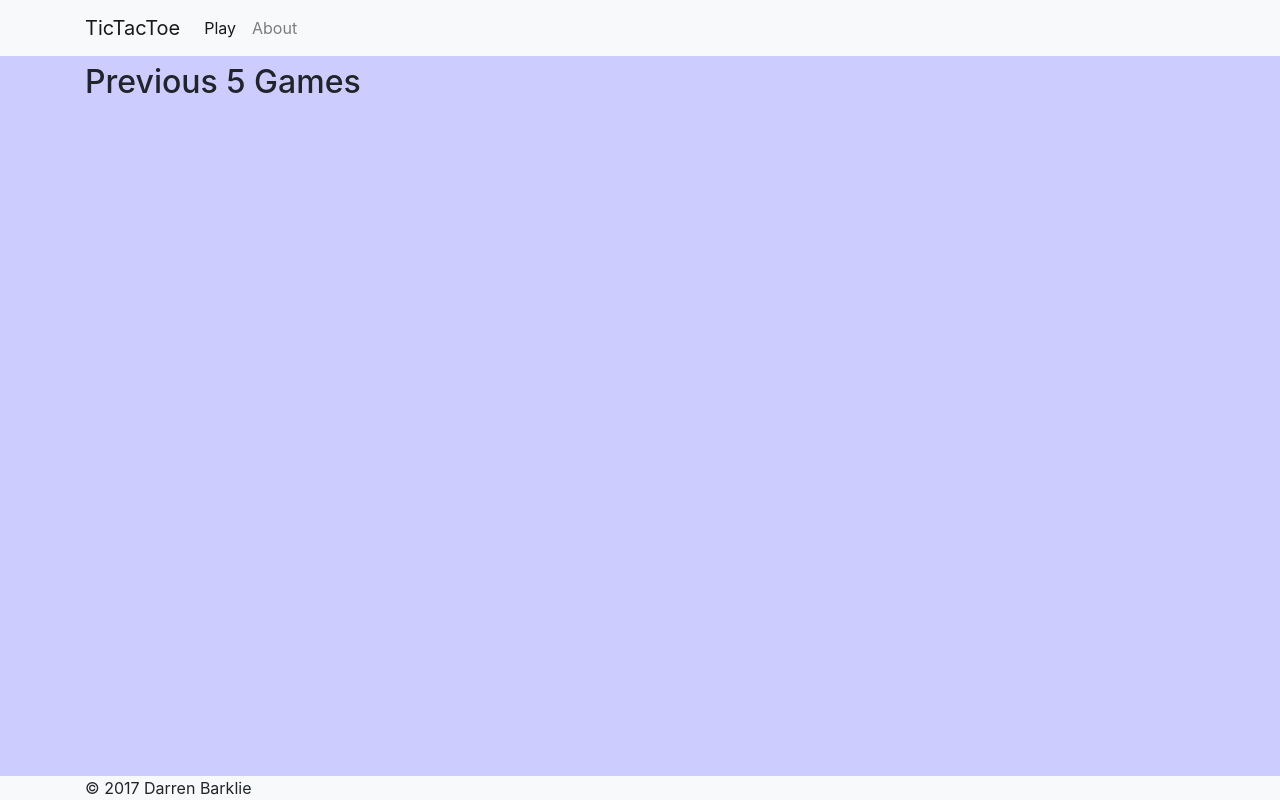
After one commit to darrenbarklie/plan-tictactoe, a CodeIgniter app: page /plan-tictactoe/index.php/games/index in a window 1280 px wide. The commit adds this page. Run offline with CodeIgniter, Linux system fonts and the light colour scheme.

Commit message:
Configure Games controllers and views

```diff
--- a/application/config/routes.php
+++ b/application/config/routes.php
@@ -1,6 +1,7 @@
 <?php
 defined('BASEPATH') OR exit('No direct script access allowed');
 
+$route['games'] = 'games/index';
 $route['default_controller'] = 'pages/view';
 $route['(:any)'] = 'pages/view/$1';
 $route['404_override'] = '';
--- /dev/null
+++ b/application/controllers/Games.php
@@ -0,0 +1,10 @@
+<?php
+  class Games extends CI_Controller{
+    public function index(){
+      $data['title'] = 'Previous 5 Games';
+
+      $this->load->view('templates/header');
+      $this->load->view('games/index', $data);
+      $this->load->view('templates/footer');
+    }
+  }
--- /dev/null
+++ b/application/views/games/index.php
@@ -0,0 +1 @@
+<h2><?= $title ?></h2>
--- a/assets/css/stylesheet.css
+++ b/assets/css/stylesheet.css
@@ -24,7 +24,8 @@ html, body {
   html .app, body .app {
     height: 100%; }
     html .app .content-container, body .app .content-container {
-      height: 100%; }
+      height: 100%;
+      padding-top: 4rem; }
     html .app .page, body .app .page {
       height: 100%;
       margin: 4.5rem 0 2.5rem; }
--- a/assets/sass/base.scss
+++ b/assets/sass/base.scss
@@ -14,6 +14,7 @@ html, body {
     height: 100%;
     .content-container {
       height: 100%;
+      padding-top: 4rem;
     }
     .page {
       height: 100%;
```
Also changed, not shown: application/models/Game_model.php (added, +10 -0 lines), 1 other file.
